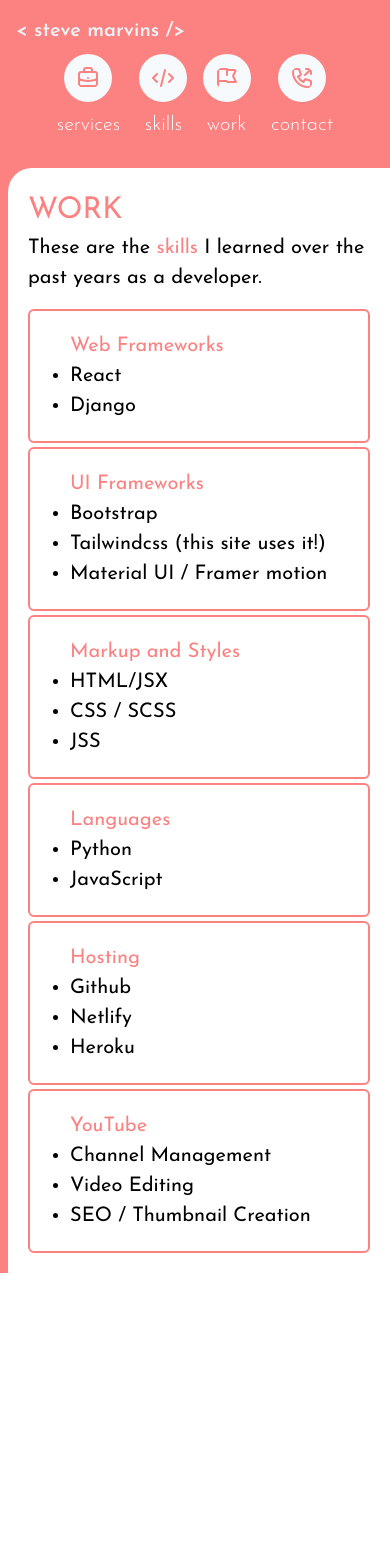
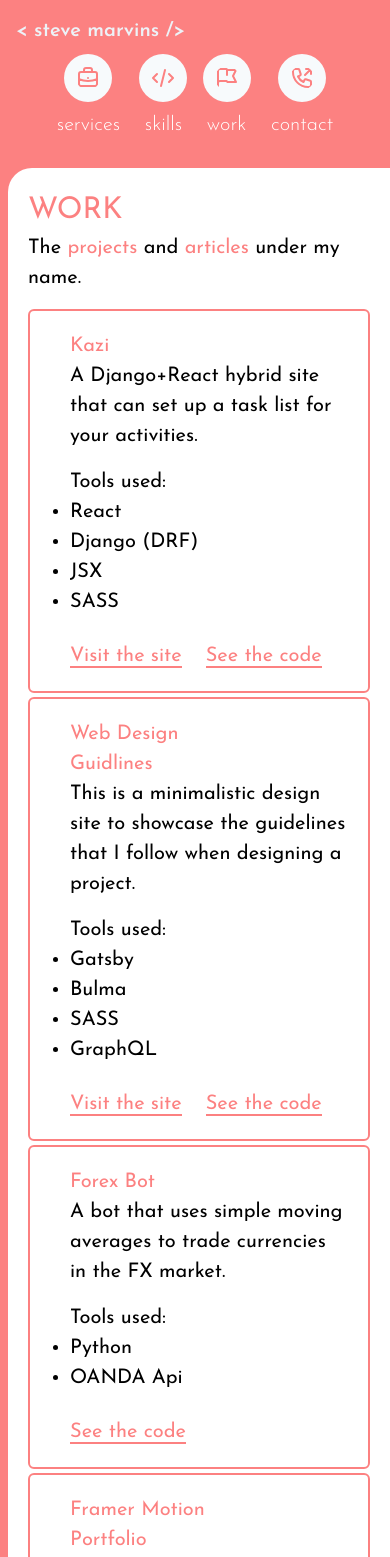
Before and after one commit to smarvins/Personal-Website, a React (Create React App) app: page /work in a window 390 px wide. Shown: the top 1557 px of the page. Before the commit the page ends 1273 px from the top, so only its background shows below. Built offline with nearby package versions, Linux system fonts and the light colour scheme.

Commit message:
work section is fully responsive

```diff
--- a/src/components/Work.js
+++ b/src/components/Work.js
@@ -3,7 +3,7 @@
 import '../App.css';
 import Navbar from './navbar';
 
-function Work() {
+function Experience() {
   return (
     <div className="flex flex-col font-body h-full bg-red-400 sm:bg-green-400 md:bg-blue-400 lg:bg-pink-400 xl:bg-teal-400">
       {/* Navbar */}
@@ -12,77 +12,108 @@
       </div>
       <div className="flex-auto bg-white rounded-tl-3xl p-5 ml-2 overflow-hidden">
         <p className="text-3xl text-red-400 sm:text-green-400 md:text-blue-400 lg:text-pink-400 xl:text-teal-400">WORK</p>
-        <p className="text-xl">These are the <span className="text-red-400 sm:text-green-400 md:text-blue-400 lg:text-pink-400 xl:text-teal-400">skills</span> I learned over the past years as a developer.</p>
+        <p className="text-xl">The <span className="text-red-400 sm:text-green-400 md:text-blue-400 lg:text-pink-400 xl:text-teal-400">projects</span> and <span className="text-red-400 sm:text-green-400 md:text-blue-400 lg:text-pink-400 xl:text-teal-400">articles </span> under my name.</p>
         {/* Card section */}
-        <div className="overflow-y-auto h-full mt-4 grid grid-cols-1 lg:grid-cols-3 gap-1">
+        <div className="overflow-y-auto h-full mt-4 grid grid-cols-1 lg:grid-cols-2 gap-1">
 
-          {/* Web Frameworks card */}
+          {/* Kazi */}
           <div className="border-2 border-red-400 sm:border-green-400 md:border-white lg:border-white xl:border-white rounded-md">
             <div className="sm:inline-block md:bg-blue-400 lg:bg-pink-400 xl:bg-teal-400 p-5 pl-10 sm:p-10 rounded-md md:w-full lg:h-full">
-              <p className="md:mb-5 w-48 md:text-center text-red-400 sm:text-green-400 md:text-white md:border-2 md:border-white rounded-md text-xl">Web Frameworks</p>
+              <p className="md:mb-5 w-48 md:text-center text-red-400 sm:text-green-400 md:text-white md:border-2 md:border-white rounded-md text-xl">Kazi</p>
+              <p className=" text-xl md:text-white">A Django+React hybrid site that can set up a task list for your activities.</p>
+              <p className=" text-xl md:text-white mt-4">Tools used:</p>
               <ul className="list-disc text-xl md:text-white">
-                <li>React</li>
-                <li>Django</li>
+                <li>React </li>
+                <li>Django (DRF)</li>
+                <li>JSX</li>
+                <li>SASS</li>
               </ul>
+              {/* Links */}
+              <div className=" text-xl md:text-white mt-6 text-red-400 sm:text-green-400 md:text-white lg:text-white xl:text-white">
+                <a href="https://kazi-list.netlify.app/" target="_blank" rel="noopener noreferrer" className=" border-b-2 border-red-400 sm:border-green-400 md:border-white lg:border-white xl:border-white">Visit the site</a>
+                <a href="https://github.com/Shavolski/Kazi" target="_blank" rel="noopener noreferrer" className=" border-b-2 border-red-400 sm:border-green-400 md:border-white lg:border-white xl:border-white ml-6">See the code</a>
+              </div>
             </div>
           </div>
 
-          {/* UI Frameworks card */}
+          {/* Web design guidlines */}
           <div className="border-2 border-red-400 sm:border-green-400 md:border-white lg:border-white xl:border-white rounded-md">
             <div className="sm:inline-block md:bg-blue-400 lg:bg-pink-400 xl:bg-teal-400 p-5 pl-10 sm:p-10 rounded-md md:w-full lg:h-full">
-              <p className="md:mb-5 w-48 md:text-center text-red-400 sm:text-green-400 md:text-white md:border-2 md:border-white rounded-md text-xl">UI Frameworks</p>
+              <p className="md:mb-5 w-48 md:text-center text-red-400 sm:text-green-400 md:text-white md:border-2 md:border-white rounded-md text-xl">Web Design Guidlines</p>
+              <p className=" text-xl md:text-white">This is a minimalistic design site to showcase the guidelines that I follow when designing a project.</p>
+              <p className=" text-xl md:text-white mt-4">Tools used:</p>
               <ul className="list-disc text-xl md:text-white">
-                <li>Bootstrap</li>
-                <li>Tailwindcss (this site uses it!)</li>
-                <li>Material UI / Framer motion</li>
+                <li>Gatsby</li>
+                <li>Bulma</li>
+                <li>SASS</li>
+                <li>GraphQL</li>
               </ul>
+              {/* Links */}
+              <div className=" text-xl md:text-white mt-6 text-red-400 sm:text-green-400 md:text-white lg:text-white xl:text-white">
+                <a href="https://stevemarvins-web-design-guidlines.netlify.app/" target="_blank" rel="noopener noreferrer" className=" border-b-2 border-red-400 sm:border-green-400 md:border-white lg:border-white xl:border-white">Visit the site</a>
+                <a href="https://github.com/Shavolski/Web-Design-Guidelines" target="_blank" rel="noopener noreferrer" className=" border-b-2 border-red-400 sm:border-green-400 md:border-white lg:border-white xl:border-white ml-6">See the code</a>
+              </div>
             </div>
           </div>
 
-          {/* Markup card */}
+          {/* Forex bot */}
           <div className="border-2 border-red-400 sm:border-green-400 md:border-white lg:border-white xl:border-white rounded-md">
             <div className="sm:inline-block md:bg-blue-400 lg:bg-pink-400 xl:bg-teal-400 p-5 pl-10 sm:p-10 rounded-md md:w-full lg:h-full">
-              <p className="md:mb-5 w-48 md:text-center text-red-400 sm:text-green-400 md:text-white md:border-2 md:border-white rounded-md text-xl">Markup and Styles</p>
+              <p className="md:mb-5 w-48 md:text-center text-red-400 sm:text-green-400 md:text-white md:border-2 md:border-white rounded-md text-xl">Forex Bot</p>
+              <p className=" text-xl md:text-white">A bot that uses simple moving averages to trade currencies in the FX market.</p>
+              <p className=" text-xl md:text-white mt-4">Tools used:</p>
               <ul className="list-disc text-xl md:text-white">
-                <li>HTML/JSX</li>
-                <li>CSS / SCSS</li>
-                <li>JSS</li>
+                <li>Python</li>
+                <li>OANDA Api</li>
               </ul>
+              {/* Links */}
+              <div className=" text-xl md:text-white mt-6 text-red-400 sm:text-green-400 md:text-white lg:text-white xl:text-white">
+                <a href="https://github.com/Shavolski/Forex-Bot" target="_blank" rel="noopener noreferrer" className=" border-b-2 border-red-400 sm:border-green-400 md:border-white lg:border-white xl:border-white">See the code</a>
+              </div>
             </div>
           </div>
 
-          {/* Language card */}
+          {/* Framer motion */}
           <div className="border-2 border-red-400 sm:border-green-400 md:border-white lg:border-white xl:border-white rounded-md">
             <div className="sm:inline-block md:bg-blue-400 lg:bg-pink-400 xl:bg-teal-400 p-5 pl-10 sm:p-10 rounded-md md:w-full lg:h-full">
-              <p className="md:mb-5 w-48 md:text-center text-red-400 sm:text-green-400 md:text-white md:border-2 md:border-white rounded-md text-xl">Languages</p>
+              <p className="md:mb-5 w-48 md:text-center text-red-400 sm:text-green-400 md:text-white md:border-2 md:border-white rounded-md text-xl">Framer Motion Portfolio</p>
+              <p className=" text-xl md:text-white">This is another portfolio but it is built using Framer Motion...an animation library for React.</p>
+              <p className=" text-xl md:text-white mt-4">Tools used:</p>
               <ul className="list-disc text-xl md:text-white">
-                <li>Python</li>
-                <li>JavaScript</li>
+                <li>React</li>
+                <li>Framer Motion</li>
+                <li>EmailJS</li>
+                <li>React Alert</li>
               </ul>
+              {/* Links */}
+              <div className=" text-xl md:text-white mt-6 text-red-400 sm:text-green-400 md:text-white lg:text-white xl:text-white">
+                <a href="https://steve-marvins.netlify.app/" target="_blank" rel="noopener noreferrer" className=" border-b-2 border-red-400 sm:border-green-400 md:border-white lg:border-white xl:border-white">Visit the site</a>
+                <a href="https://github.com/Shavolski/Framer-Motion-Portfolio" target="_blank" rel="noopener noreferrer" className=" border-b-2 border-red-400 sm:border-green-400 md:border-white lg:border-white xl:border-white ml-6">See the code</a>
+              </div>
             </div>
           </div>
 
-          {/* Hosting card */}
+          {/* Article 1 */}
           <div className="border-2 border-red-400 sm:border-green-400 md:border-white lg:border-white xl:border-white rounded-md">
             <div className="sm:inline-block md:bg-blue-400 lg:bg-pink-400 xl:bg-teal-400 p-5 pl-10 sm:p-10 rounded-md md:w-full lg:h-full">
-              <p className="md:mb-5 w-48 md:text-center text-red-400 sm:text-green-400 md:text-white md:border-2 md:border-white rounded-md text-xl">Hosting</p>
-              <ul className="list-disc text-xl md:text-white">
-                <li>Github</li>
-                <li>Netlify</li>
-                <li>Heroku</li>
-              </ul>
+              <p className="md:mb-5 w-64 md:text-center text-red-400 sm:text-green-400 md:text-white md:border-2 md:border-white rounded-md text-xl">Object-Oriented Programming…simplified.</p>
+              <p className=" text-xl md:text-white">An article explaining O.O.P as a paradigm and how it functions in the tasks applicable to it.</p>
+              {/* Links */}
+              <div className=" text-xl md:text-white mt-6 text-red-400 sm:text-green-400 md:text-white lg:text-white xl:text-white">
+                <a href="https://medium.com/@stevemarvins.dev/object-oriented-programming-simplified-ddf0e3a628ef" target="_blank" rel="noopener noreferrer" className=" border-b-2 border-red-400 sm:border-green-400 md:border-white lg:border-white xl:border-white">Read more..</a>
+              </div>
             </div>
           </div>
 
-          {/* YouTube card */}
+          {/* Article 2 */}
           <div className="border-2 border-red-400 sm:border-green-400 md:border-white lg:border-white xl:border-white rounded-md">
             <div className="sm:inline-block md:bg-blue-400 lg:bg-pink-400 xl:bg-teal-400 p-5 pl-10 sm:p-10 rounded-md md:w-full lg:h-full">
-              <p className="md:mb-5 w-48 md:text-center text-red-400 sm:text-green-400 md:text-white md:border-2 md:border-white rounded-md text-xl">YouTube</p>
-              <ul className="list-disc text-xl md:text-white">
-                <li>Channel Management</li>
-                <li>Video Editing</li>
-                <li>SEO / Thumbnail Creation</li>
-              </ul>
+              <p className="md:mb-5 w-64 md:text-center text-red-400 sm:text-green-400 md:text-white md:border-2 md:border-white rounded-md text-xl">Responsive Grommet-UI grids in React.</p>
+              <p className=" text-xl md:text-white">An article that showcases how to create a responsive grid using Grommet UI in React.</p>
+              {/* Links */}
+              <div className=" text-xl md:text-white mt-6 text-red-400 sm:text-green-400 md:text-white lg:text-white xl:text-white">
+                <a href="https://medium.com/@stevemarvins.dev/responsive-grommet-ui-grids-in-react-31892103c207" target="_blank" rel="noopener noreferrer" className=" border-b-2 border-red-400 sm:border-green-400 md:border-white lg:border-white xl:border-white">Read more..</a>
+              </div>
             </div>
           </div>
 
@@ -94,4 +125,4 @@
   );
 }
 
-export default Work;
+export default Experience;
```
